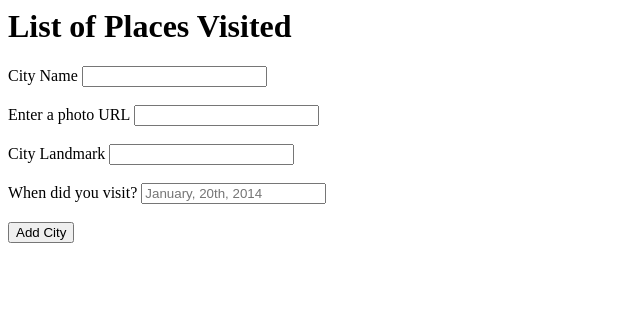
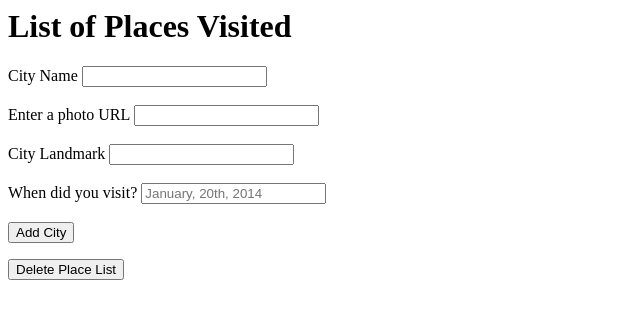
Before and after one commit to RonandoL/Places-Been-Twig, a PHP site: template views/places.html.twig in a window 1280 px wide. Shown: the top 319 px of the page, without its empty margins (0-640 px from the left). Run offline with PHP 8.4, Linux system fonts and the light colour scheme; the template is opened without the code that fills it, so the values that code supplies are empty; some libraries are stand-ins or nearby versions.

Commit message:
add another form with a delete list button to places.html.twig

```diff
--- a/views/places.html.twig
+++ b/views/places.html.twig
@@ -32,6 +32,11 @@
             <input type="text" name="date" id="date" placeholder="January, 20th, 2014"><br><br>
 
             <button type="submit">Add City</button>
+
+        </form>
+
+        <form action='/delete_places' method='post'>
+            <button type='submit'>Delete Place List</button>
         </form>
 
     </body>
```
